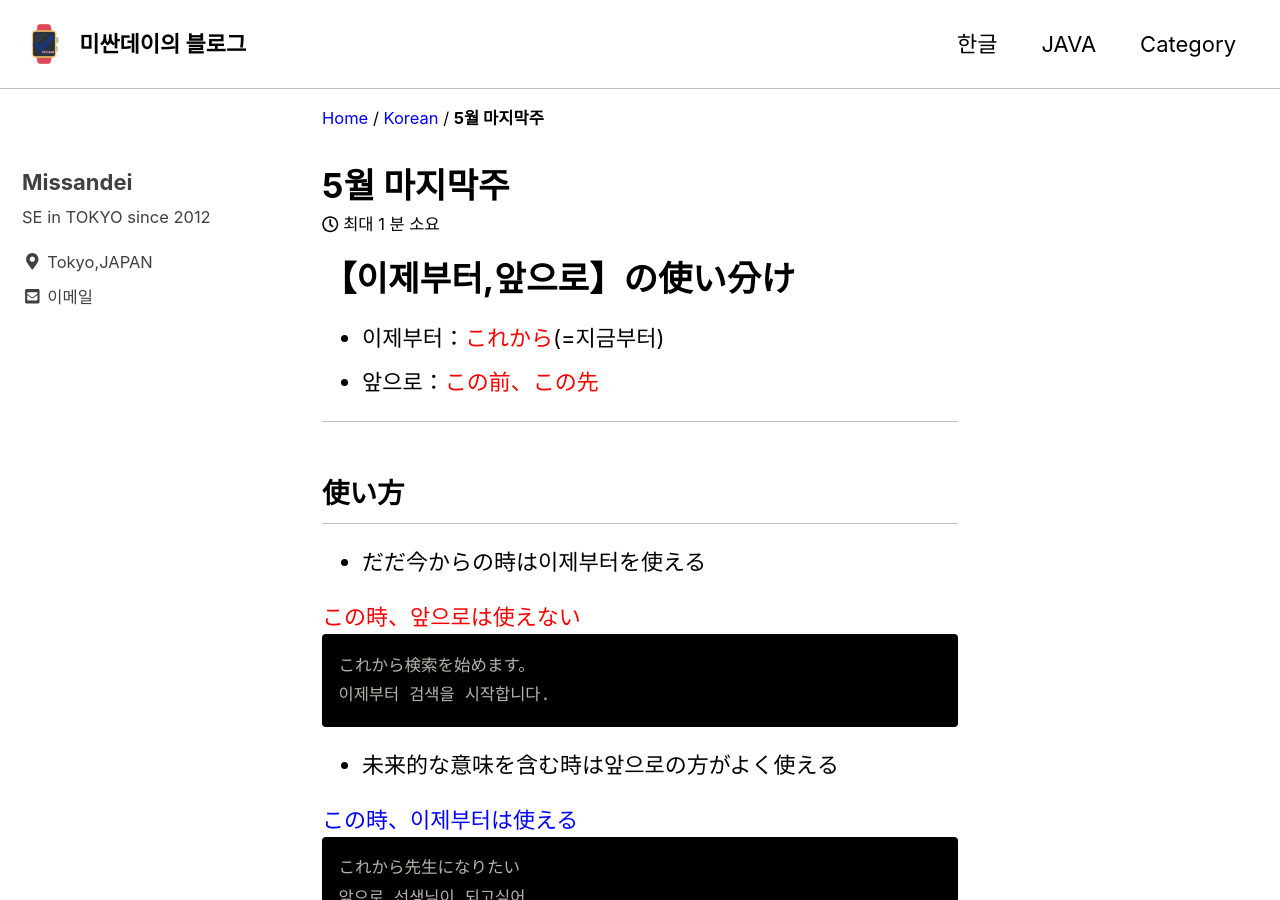
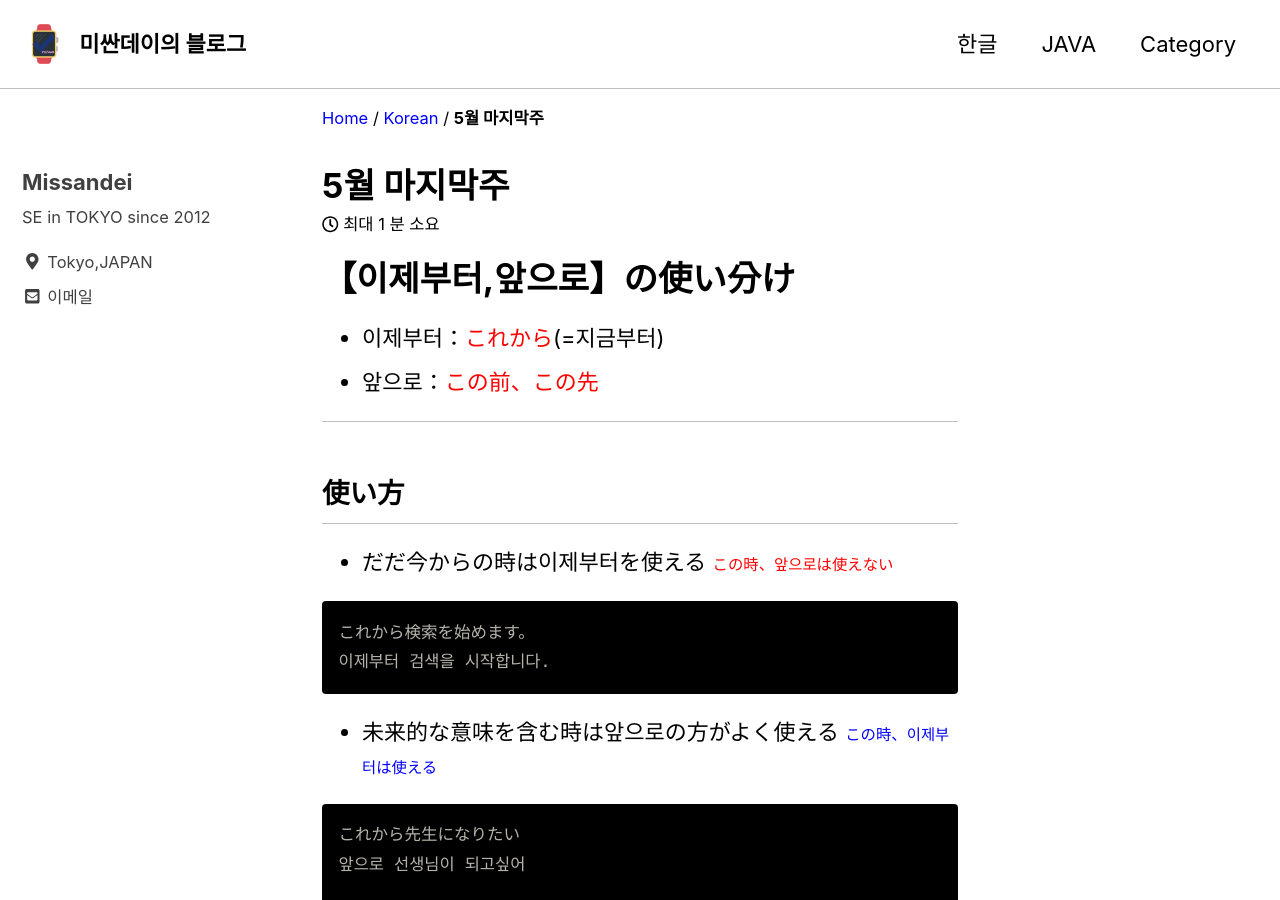
Before and after one commit to ijnk2553/ijnk2553.github.io, a Jekyll site: the page built from _posts/2021-05-29-korean-May_29.md, in a window 1280 px wide and 900 px high. Built offline with Jekyll 4.4.1, drawn with Linux system fonts in a browser that asks for light colours; cached includes are drawn as plain includes; comment, search, counter and statistics services are not loaded.

Commit message:
post0529

````diff
--- a/_posts/2021-05-29-korean-May_29.md
+++ b/_posts/2021-05-29-korean-May_29.md
@@ -16,7 +16,7 @@ tags: [이제부터, 앞으로]
 ## 使い方
 
 * だだ今からの時は이제부터を使える
-<font color="red">この時、앞으로は使えない</font>
+    <span style="font-size: 70%; color: red;">この時、앞으로は使えない</span>
 
 ```
 これから検索を始めます。
@@ -24,7 +24,7 @@ tags: [이제부터, 앞으로]
 ```
 
 * 未来的な意味を含む時は앞으로の方がよく使える
-<font color="blue">この時、이제부터は使える</font>
+    <span style="font-size: 70%; color: blue;">この時、이제부터は使える</span>
 
 ```
 これから先生になりたい
````
